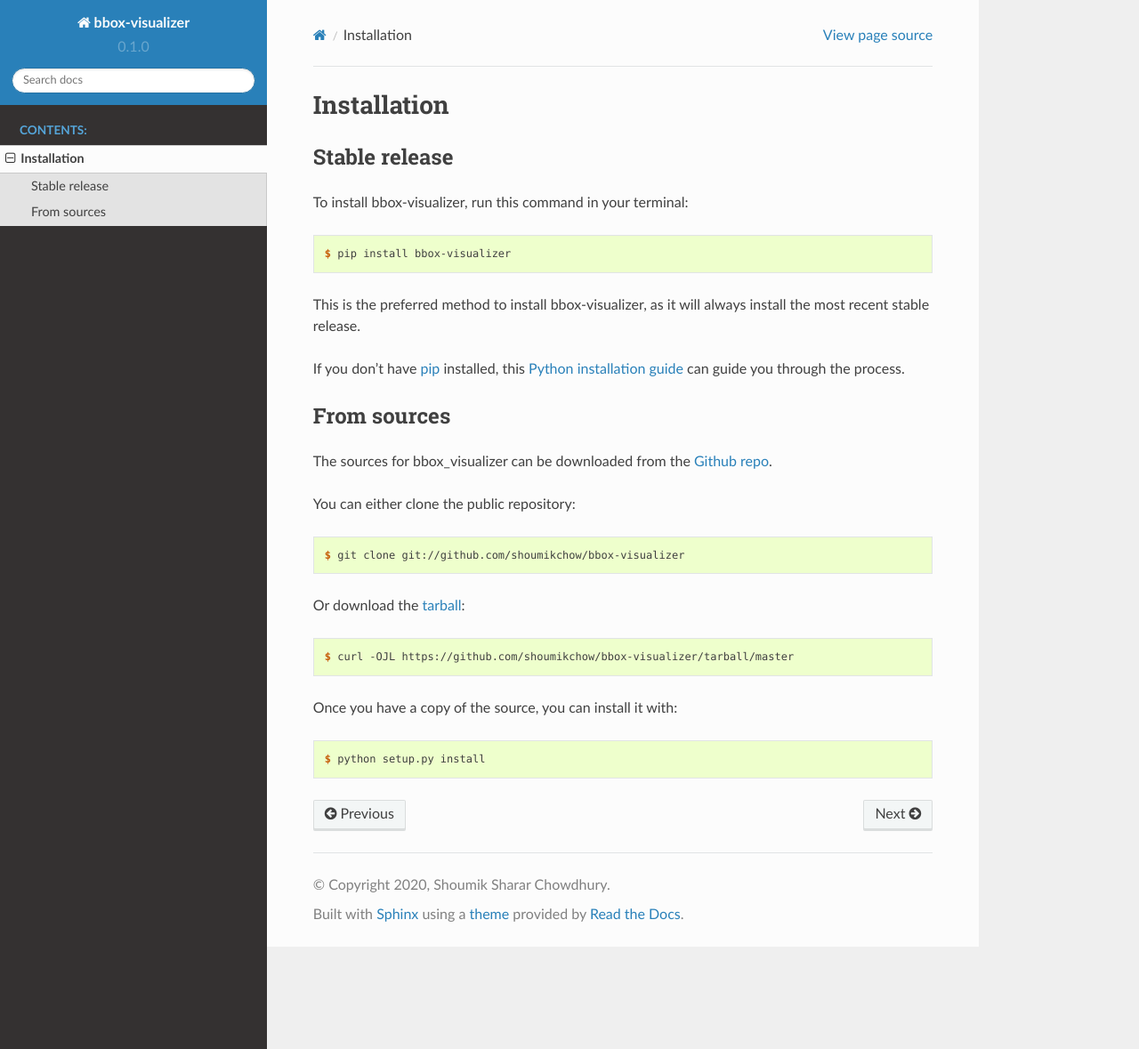
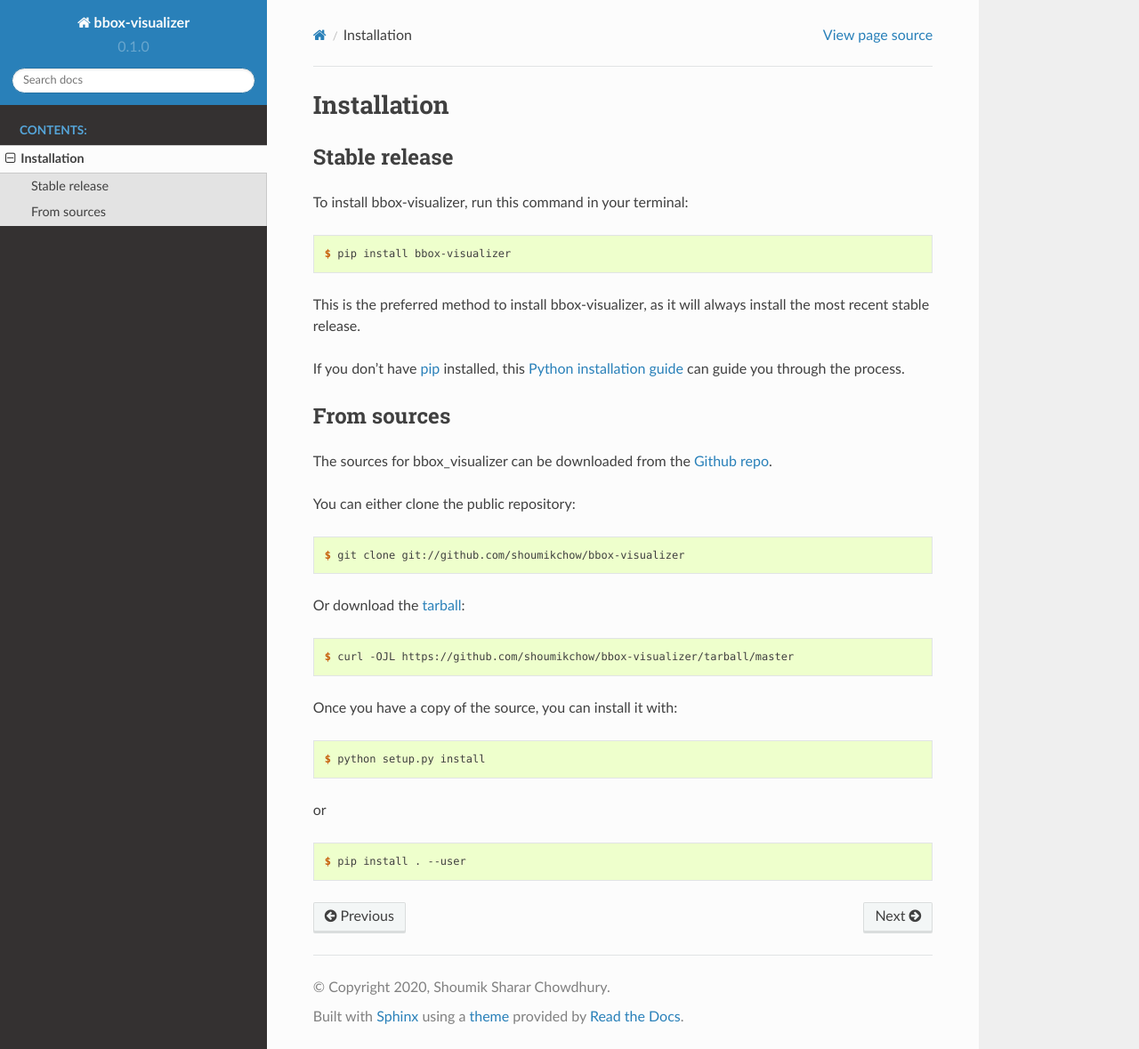
Before and after one commit to shoumikchow/bbox-visualizer, a Sphinx documentation site: the page built from docs/installation.rst, in a window 1280 px wide and 1179 px high. Shown: the whole window at 89% size. Built offline with Sphinx 7.4.7 and the Read the Docs theme 2.0.0, drawn with Linux system fonts in a browser that asks for light colours.

Commit message:
Fix typo, cleanup Makefile, add installation instruction

```diff
--- a/docs/installation.rst
+++ b/docs/installation.rst
@@ -46,6 +46,12 @@
 
     $ python setup.py install
 
+or
+
+.. code-block:: console
+
+    $ pip install . --user
+
 
 .. _Github repo: https://github.com/shoumikchow/bbox-visualizer
 .. _tarball: https://github.com/shoumikchow/bbox-visualizer/tarball/master
```
Also changed, not shown: CONTRIBUTING.md (+1 -1 lines), 1 other file.
